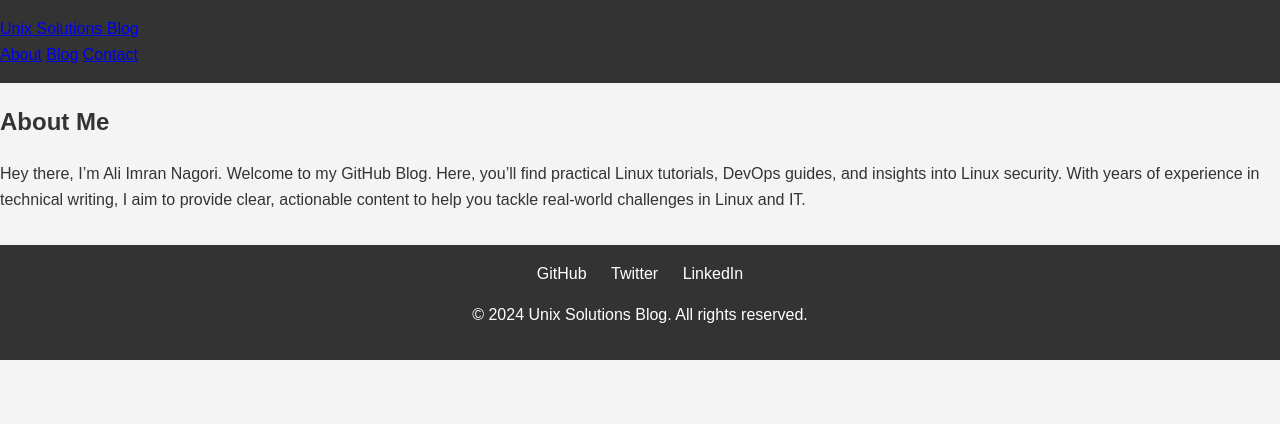
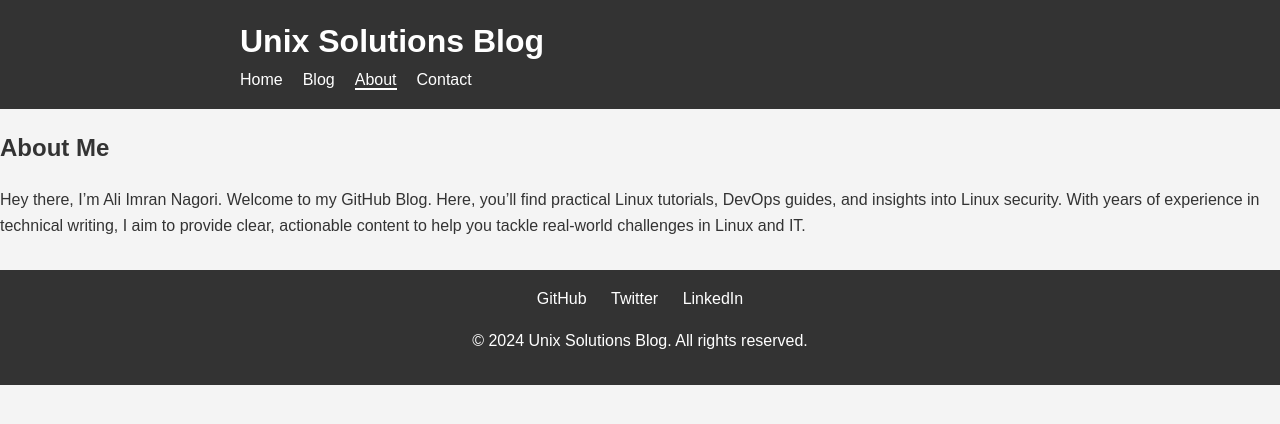
Before and after one commit to tecofers/tecofers.github.io, a Jekyll site: the page built from about.md, in a window 1280 px wide. Shown: the top 424 px of the page. Built offline with Jekyll 4.4.1, drawn with Linux system fonts in a browser that asks for light colours.

Commit message:
Update header.html

```diff
--- a/_includes/header.html
+++ b/_includes/header.html
@@ -1,10 +1,13 @@
 <header class="site-header">
-    <nav>
-        <a href="{{ '/' | relative_url }}" class="site-title">{{ site.title }}</a>
-        <div class="nav-links">
-            <a href="{{ '/about' | relative_url }}">About</a>
-            <a href="{{ '/blog' | relative_url }}">Blog</a>
-            <a href="{{ '/contact' | relative_url }}">Contact</a>
-        </div>
-    </nav>
+    <div class="container">
+        <h1 class="site-title"><a href="{{ '/' | relative_url }}">{{ site.title }}</a></h1>
+        <nav class="site-nav">
+            <ul>
+                <li><a href="{{ '/' | relative_url }}" {% if page.url == "/" %}class="active"{% endif %}>Home</a></li>
+                <li><a href="{{ '/blog' | relative_url }}" {% if page.url == "/blog/" %}class="active"{% endif %}>Blog</a></li>
+                <li><a href="{{ '/about' | relative_url }}" {% if page.url == "/about/" %}class="active"{% endif %}>About</a></li>
+                <li><a href="{{ '/contact' | relative_url }}" {% if page.url == "/contact/" %}class="active"{% endif %}>Contact</a></li>
+            </ul>
+        </nav>
+    </div>
 </header>
```
